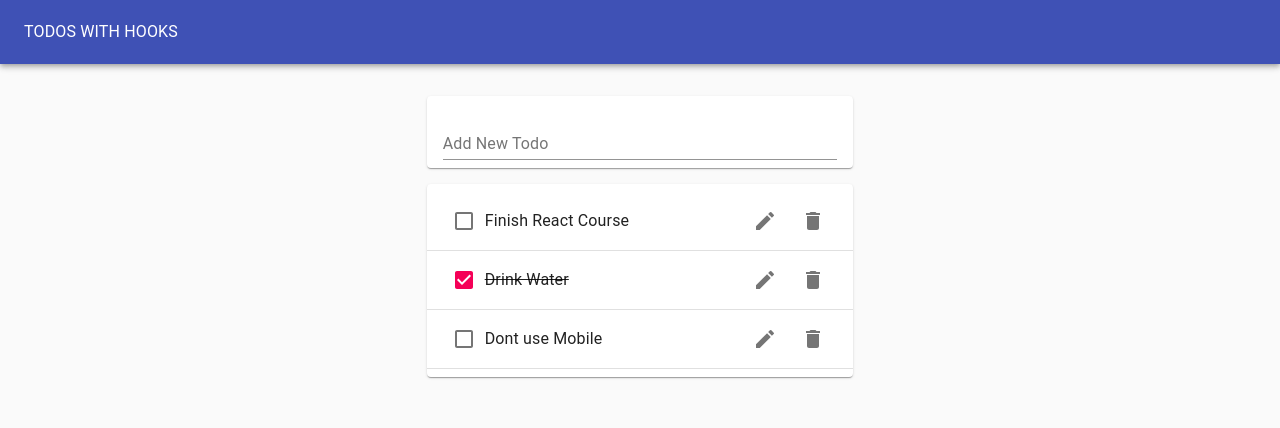
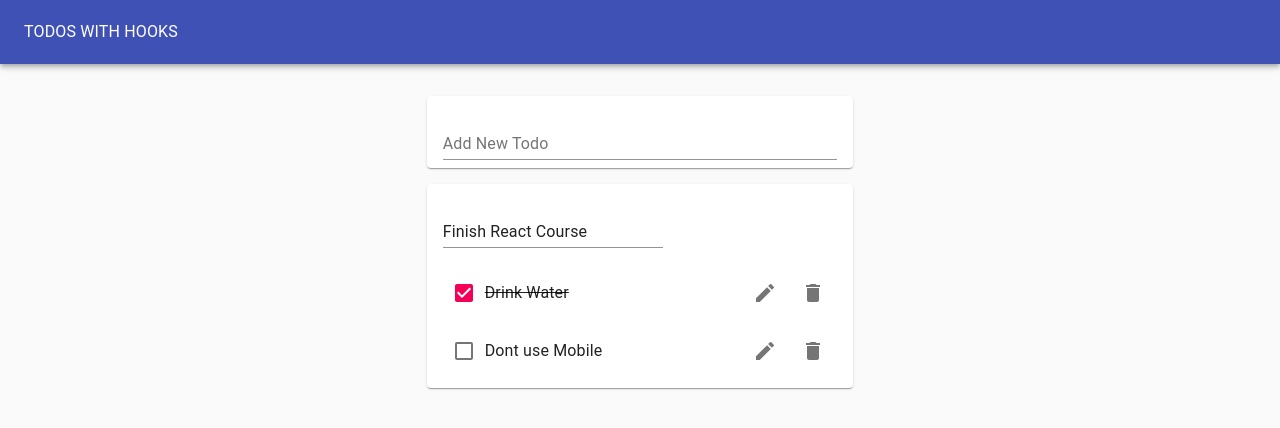
Before and after one commit to Harshilmehta23/Todo-List, a React (Create React App) app: page / in a window 1280 px wide. Both pictures are taken after a click on the button 765 px from the left and 221 px from the top of the page. Shown: the top 428 px of the page. Built offline with nearby package versions, Linux system fonts and the light colour scheme.

Commit message:
Add Edit and Delete Todo functionality

```diff
--- a/package.json
+++ b/package.json
@@ -11,6 +11,7 @@
     "react": "^17.0.1",
     "react-dom": "^17.0.1",
     "react-scripts": "4.0.2",
+    "uuid": "^8.3.2",
     "web-vitals": "^1.1.0"
   },
   "scripts": {
--- /dev/null
+++ b/src/EditTodoForm.js
@@ -0,0 +1,26 @@
+import React from 'react';
+import useInputState from './hooks/useInputState';
+import TextField from '@material-ui/core/TextField';
+
+function EditTodoForm({ id, task, editTodo, toggleEditForm }) {
+  const [value, handleChange, reset] = useInputState(task);
+  return (
+    <form
+      onSubmit={(e) => {
+        e.preventDefault();
+        editTodo(id, value);
+        reset();
+        toggleEditForm();
+      }}
+    >
+      <TextField
+        margin='normal'
+        value={value}
+        onChange={handleChange}
+        fullWidth
+      />
+    </form>
+  );
+}
+
+export default EditTodoForm;
--- a/src/Todo.js
+++ b/src/Todo.js
@@ -1,4 +1,6 @@
 import React from 'react';
+import useToggleState from './hooks/useToggleState';
+import EditTodoForm from './EditTodoForm';
 import ListItem from '@material-ui/core/ListItem';
 import ListItemText from '@material-ui/core/ListItemText';
 import CheckBox from '@material-ui/core/Checkbox';
@@ -7,23 +9,39 @@ import DeleteIcon from '@material-ui/icons/Delete';
 import EditIcon from '@material-ui/icons/Edit';
 import ListItemSecondatyAction from '@material-ui/core/ListItemSecondaryAction';
 
-function Todo({ task, completed }) {
+function Todo({ id, task, completed, removeTodo, toggleTodo, editTodo }) {
+  const [isEditing, toggle] = useToggleState(false);
   return (
     <ListItem>
-      <CheckBox tabIndex={-1} checked={completed} />
+      {isEditing ? (
+        <EditTodoForm
+          editTodo={editTodo}
+          id={id}
+          task={task}
+          toggleEditForm={toggle}
+        />
+      ) : (
+        <>
+          <CheckBox
+            tabIndex={-1}
+            checked={completed}
+            onClick={() => toggleTodo(id)}
+          />
           <ListItemText
             style={{ textDecoration: completed ? 'line-through' : 'none' }}
           >
             {task}
           </ListItemText>
           <ListItemSecondatyAction>
-        <IconButton aria-label='Edit'>
+            <IconButton aria-label='Edit' onClick={toggle}>
               <EditIcon />
             </IconButton>
-        <IconButton aria-label='Delete'>
+            <IconButton aria-label='Delete' onClick={() => removeTodo(id)}>
               <DeleteIcon />
             </IconButton>
           </ListItemSecondatyAction>
+        </>
+      )}
     </ListItem>
   );
 }
--- a/src/TodoApp.js
+++ b/src/TodoApp.js
@@ -6,6 +6,7 @@ import Paper from '@material-ui/core/Paper';
 import AppBar from '@material-ui/core/AppBar';
 import ToolBar from '@material-ui/core/ToolBar';
 import Grid from '@material-ui/core/Grid';
+import { v4 as uuidv4 } from 'uuid';
 
 function TodoApp() {
   const initialTodos = [
@@ -15,8 +16,25 @@ function TodoApp() {
   ];
   const [todos, setTodos] = useState(initialTodos);
   const addTodo = (newTodoText) => {
-    setTodos([...todos, { id: 4, task: newTodoText, completed: false }]);
+    setTodos([...todos, { id: uuidv4(), task: newTodoText, completed: false }]);
   };
+  const removeTodo = (todoId) => {
+    const updatedTodos = todos.filter((todo) => todo.id !== todoId);
+    setTodos(updatedTodos);
+  };
+  const toggleTodo = (todoId) => {
+    const updatedTodos = todos.map((todo) =>
+      todo.id === todoId ? { ...todo, completed: !todo.completed } : todo
+    );
+    setTodos(updatedTodos);
+  };
+  const editTodo = (todoId, newTask) => {
+    const updatedTodos = todos.map((todo) =>
+      todo.id === todoId ? { ...todo, task: newTask } : todo
+    );
+    setTodos(updatedTodos);
+  };
+
   return (
     <Paper
       style={{
@@ -35,7 +53,12 @@ function TodoApp() {
       <Grid container justify='center' style={{ marginTop: '1rem' }}>
         <Grid item xs={11} md={8} lg={4}>
           <TodoForm addTodo={addTodo} />
-          <TodoList todos={todos} />
+          <TodoList
+            todos={todos}
+            removeTodo={removeTodo}
+            toggleTodo={toggleTodo}
+            editTodo={editTodo}
+          />
         </Grid>
       </Grid>
     </Paper>
--- a/src/TodoList.js
+++ b/src/TodoList.js
@@ -4,15 +4,20 @@ import List from '@material-ui/core/List';
 import Divider from '@material-ui/core/Divider';
 import Todo from './Todo';
 
-function TodoList(props) {
+function TodoList({ todos, removeTodo, toggleTodo, editTodo }) {
   return (
     <Paper>
       <List>
-        {props.todos.map((todo) => (
-          <>
-            <Todo task={todo.task} key={todo.id} completed={todo.completed} />
-            <Divider />
-          </>
+        {todos.map((todo) => (
+          <Todo
+            id={todo.id}
+            task={todo.task}
+            key={todo.id}
+            completed={todo.completed}
+            removeTodo={removeTodo}
+            toggleTodo={toggleTodo}
+            editTodo={editTodo}
+          />
         ))}
       </List>
     </Paper>
--- a/src/hooks/useInputState.js
+++ b/src/hooks/useInputState.js
@@ -1,6 +1,5 @@
 import { useState } from 'react';
-// eslint-disable-next-line import/no-anonymous-default-export
-export default (initialVal) => {
+function useInputState(initialVal) {
   const [value, setValue] = useState(initialVal);
   const handleChange = (e) => {
     setValue(e.target.value);
@@ -9,4 +8,6 @@ export default (initialVal) => {
     setValue('');
   };
   return [value, handleChange, reset];
-};
+}
+
+export default useInputState;
--- /dev/null
+++ b/src/hooks/useToggleState.js
@@ -0,0 +1,10 @@
+import { useState } from 'react';
+function useToggleState(initialVal = false) {
+  const [state, setState] = useState(initialVal);
+  const toggle = () => {
+    setState(!state);
+  };
+  return [state, toggle];
+}
+
+export default useToggleState;
```
Also changed, not shown: 1 other file (tests, documents, lock files or other folders). Lines whose indentation alone changed are shown as unchanged.
